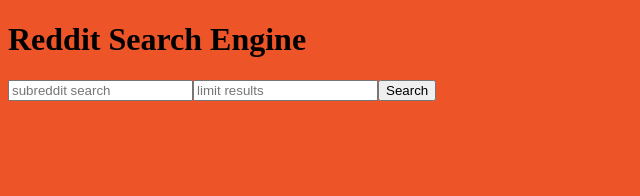
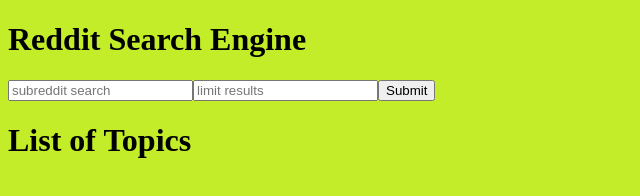
Before and after one commit to codefellows-seattle-javascript-401d19/27-reddit-search, a React app in the folder lab-pedja/: page / in a window 1280 px wide. Shown: the whole page, without its empty margins (0-640 px from the left). Built offline with nearby package versions, Linux system fonts and the light colour scheme.

Commit message:
adding result list, no api response

```diff
--- a/lab-pedja/package.json
+++ b/lab-pedja/package.json
@@ -38,6 +38,7 @@
     "react-dom": "^16.2.0",
     "sass-loader": "^6.0.6",
     "style-loader": "^0.19.1",
+    "superagent": "^3.8.2",
     "webpack": "^3.10.0",
     "webpack-dev-server": "^2.10.1"
   }
--- a/lab-pedja/src/components/search-form.js
+++ b/lab-pedja/src/components/search-form.js
@@ -17,6 +17,8 @@
   }
 
   handleLimit(event) {
+    if (event.target.value < 0) event.target.value = 0;
+    if (event.target.value > 100) event.target.value = 100;
     this.setState({limit: event.target.value})
   }
 
@@ -27,6 +29,7 @@
   render() {
     return (
       <div>
+        <form onSubmit={this.search}>
           <input
             type="text"
             placeholder="subreddit search"
@@ -34,16 +37,17 @@
             onChange={this.handleSubreddit}
           />
           <input
-          type="text"
+            type="number"
             placeholder="limit results"
             value={this.state.limit}
             onChange={this.handleLimit}
           />
-        <button onClick={this.search}>Search</button>
+          <input type="submit" />
+        </form>
       </div>
     )
   }
 
 }
 
-module.exports = SearchForm
+module.exports = SearchForm;
--- a/lab-pedja/src/components/search-result-list.js
+++ b/lab-pedja/src/components/search-result-list.js
@@ -1,20 +1,31 @@
 import React from 'react'
 
 class ResultList extends React.Component {
-  languageList() {
-    if (!this.props.hasSearched) {
-      return <div></div>
-    } else if (this.props.loading) {
+  constructor(props){
+    super(props)
+
+    this.postList = this.postList.bind(this);
+  }
+
+  postList() {
+    if (this.props.loading) {
       return <p>Loading...</p>
-    } else if (this.props.results.length === 0) {
+    } else if (this.props.noResults) {
       return <p>No results.</p>
     } else {
-      return this.props.results.map((result, index)=> {
-        return <div className="language-rating" key={index}>
-          Rating: {result.rating}
-          &nbsp;
-          Language: {result.language}
-        </div>
+      return this.props.topics.map((topic, index)=> {
+        return (
+          <ul>
+            <li key={index}>
+              <a href={topic.data.url}>
+                <h1>
+                  {topic.data.title}
+                  <p>{topic.data.ups}</p>
+                </h1>
+              </a>
+            </li>
+          </ul>
+        )
       });
     }
   }
@@ -22,10 +33,11 @@
   render() {
     return (
       <div>
-        {this.languageList()}
+        <h1>List of Topics</h1>
+        {this.postList()}
       </div>
     )
   }
 }
 
-module.exports = ResultList
+module.exports = ResultList;
--- a/lab-pedja/src/main.js
+++ b/lab-pedja/src/main.js
@@ -1,39 +1,36 @@
-'use strict';
-
 import './style/main.scss';
 import React from 'react';
 import ReactDOM from 'react-dom';
-import SearchForm from './components/search-form'
-import ResultList from './components/search-result-list'
+import superagent from 'superagent';
+import SearchForm from './components/search-form';
+import ResultList from './components/search-result-list';
 
 class App extends React.Component {
   constructor(props){
-    super(props)
+    super(props);
     this.state = {
-      results: [],
-      hasSearched: false,
-      loading: false
-    }
+      topics: [],
+      // hasSearched: false,
+      loading: false,
+      noResults: false
+    };
 
     this.search = this.search.bind(this)
-    this.setResults = this.setResults.bind(this)
   }
 
-  search(subreddit=''){
-    this.setState({loading: true, hasSearched: true})
-      let newResults = [
-          {language: 'python', rating: 8},
-          {language: 'java', rating: 6},
-          {language: 'javascript', rating: 9},
-          {language: 'php', rating: 2},
-      ].filter(result => {
-        return result.language.includes(subreddit)
+  search(subreddit, limit) {
+    this.setState({loading: true, noResults: false});
+    superagent.get(`https://www.reddit.com/r/${subreddit}.json?limit=${limit}`)
+      .then(res => {
+        console.log('inside .then');
+        const topics = res.body.data.children;
+        console.log(topics);
+
+        this.setState({ topics: topics, loading: false });
       })
-      this.setResults(newResults)
-  }
-
-  setResults(newResults) {
-    this.setState({results: newResults, loading: false})
+      .catch(() => {
+        this.setState({ noResults: true });
+      });
   }
 
   render() {
@@ -41,9 +38,10 @@
       <div>
         <SearchForm submitSearch={this.search} />
         <ResultList
-          results={this.state.results}
-          hasSearched={this.state.hasSearched}
+          topics={this.state.topics}
+          // hasSearched={this.state.hasSearched}
           loading={this.state.loading}
+          noResults={this.state.noResults}
         />
       </div>
     )
--- a/lab-pedja/src/style/main.scss
+++ b/lab-pedja/src/style/main.scss
@@ -1,3 +1,7 @@
 body {
-  background-color: #ED5428;
+  background-color: rgb(194, 237, 40);
 }
+
+.error {
+  border-color: red;
+}
```
Also changed, not shown: 1 other file. Lines whose indentation alone changed are shown as unchanged.
